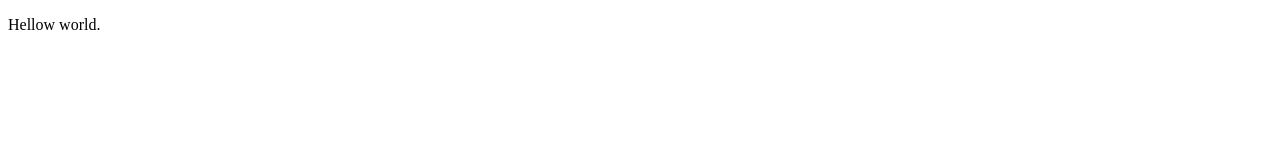
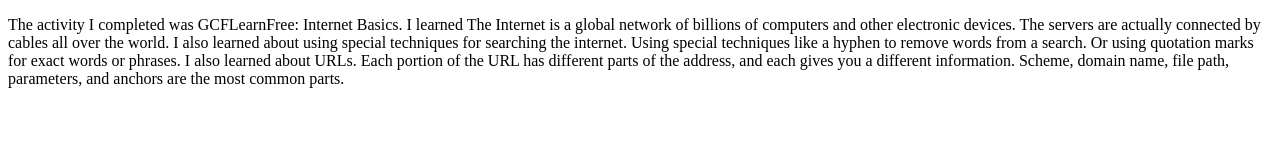
Before and after one commit to robertwakefield/robertwakefield.github.io, a plain HTML site: page web110/assignment1.html in a window 1280 px wide. Drawn offline with Linux system fonts and the light colour scheme.

Commit message:
Update assignment1.html

```diff
--- a/web110/assignment1.html
+++ b/web110/assignment1.html
@@ -5,6 +5,9 @@
     <title>assignment 1</title>
   </head>
   <body>
-    <p>Hellow world.</p>
+    <p>The activity I completed was GCFLearnFree: Internet Basics. I learned The Internet is a global network of billions of computers and other electronic devices.
+      The servers are actually connected by cables all over the world. I also learned about using special techniques for searching the internet. Using special techniques
+      like a hyphen to remove words from a search. Or using quotation marks for exact words or phrases. I also learned about URLs. Each portion of the URL has different
+      parts of the address, and each gives you a different information. Scheme, domain name, file path, parameters, and anchors are the most common parts.</p>
   </body>
 </html>
```
